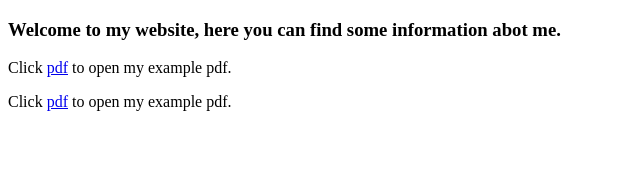
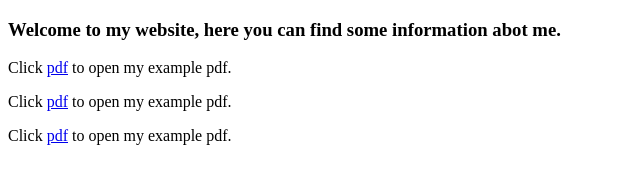
Before and after one commit to mr-andrew-zno/mr-andrew-zno, a plain HTML site: page index.html in a window 1280 px wide. Shown: the whole page, without its empty margins (0-640 px from the left). Drawn offline with Linux system fonts and the light colour scheme.

Commit message:
Update index.html

```diff
--- a/index.html
+++ b/index.html
@@ -3,7 +3,10 @@
     <title>My we page</title>
 <body>
     <h3>Welcome to my website, here you can find some information abot me.</h3>
-    <p>Click <a href="resources/Example.pdf">pdf</a> to open my example pdf.</p>
-    <p>Click <a href="resources/Vsesvitnja-istorija-9-klas-Sorochynska-2017.pdf">pdf</a> to open my example pdf.</p>
+
+    <p>Click <a href="resources/Theme_5.pdf">pdf</a> to open my example pdf.</p>
+    <p>Click <a href="resources/Theme_6.pdf">pdf</a> to open my example pdf.</p>
+    <p>Click <a href="resources/Theme_7.pdf">pdf</a> to open my example pdf.</p>
+
 </body>
 </html>
```
